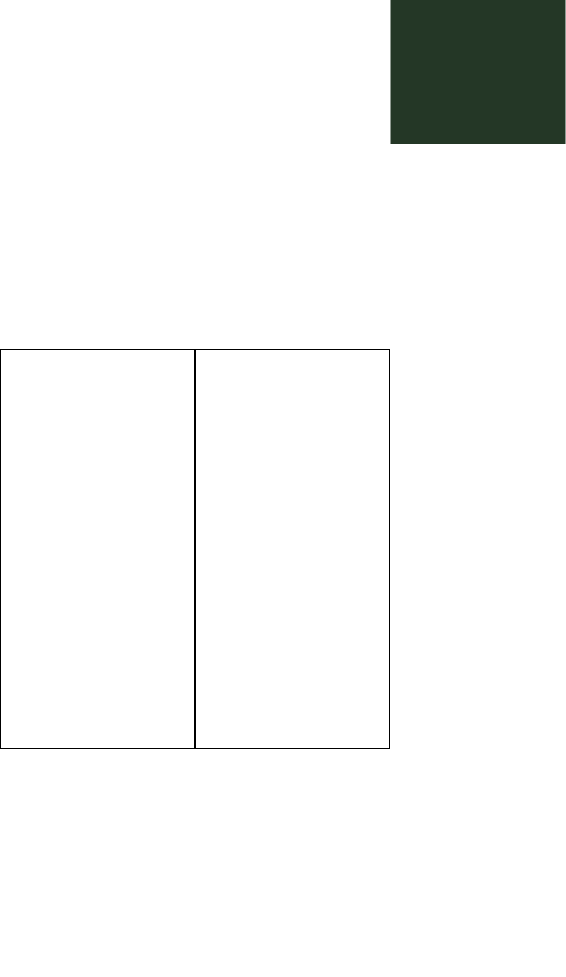
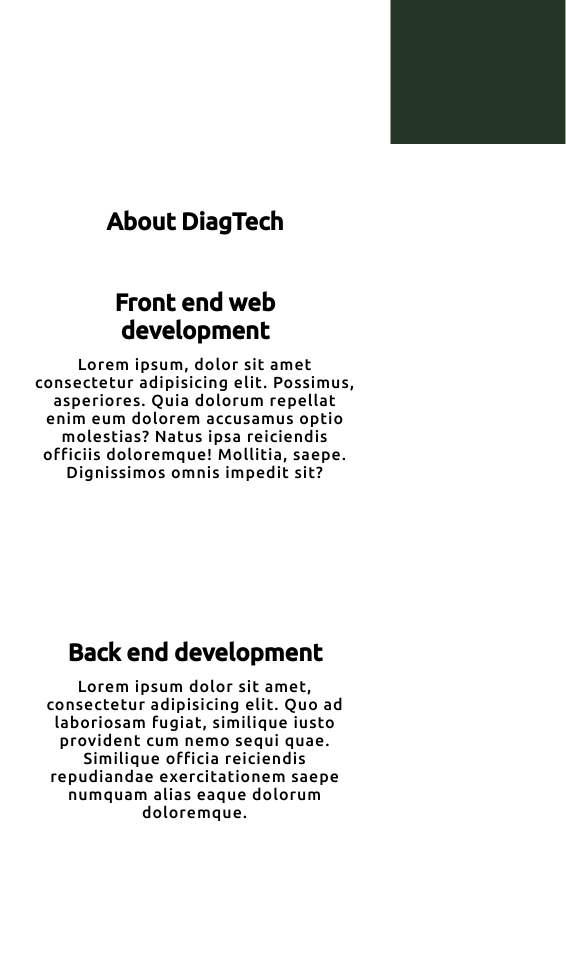
Before and after one commit to DJendryczka/nav-bar, a website: page index.html in a window 390 px wide. Shown: the part 700-1677 px from the top of the page, 566 px wide, since content can reach past the window. Drawn offline with Linux system fonts and the light colour scheme.

Commit message:
Fix of navbar toggle and responsive...

```diff
--- a/index.html
+++ b/index.html
@@ -15,7 +15,7 @@
         </div>
         <ul class="nav-links">
             <li><a href="#">HOME</a></li>
-            <li><a href="#">ABOUT</a></li>
+            <li><a href="#about">ABOUT</a></li>
             <li><a href="#">SERVICES</a></li>
             <li><a href="#">CONTACT</a></li>
         </ul>
@@ -31,9 +31,21 @@
         </div>
     </main>
     <section id="about">
-        <div class="card1"></div>
-        <div class="card1"></div>
+        <div class="boxtittle">
+            <h2>About DiagTech</h2>
+        </div>
+        <div class="cardbox">
+            <div class="card1">
+                <h2>Front end web development</h2>
+                <p>Lorem ipsum, dolor sit amet consectetur adipisicing elit. Possimus, asperiores. Quia dolorum repellat enim eum dolorem accusamus optio molestias? Natus ipsa reiciendis officiis doloremque! Mollitia, saepe. Dignissimos omnis impedit sit?</p>
+            </div>
+            <div class="card1">
+                <h2>Back end development</h2>
+                <p>Lorem ipsum dolor sit amet, consectetur adipisicing elit. Quo ad laboriosam fugiat, similique iusto provident cum nemo sequi quae. Similique officia reiciendis repudiandae exercitationem saepe numquam alias eaque dolorum doloremque.</p>
+            </div>
+        </div>
     </section>
+
     <section id="services">
 
     </section>
--- a/js/script.js
+++ b/js/script.js
@@ -16,6 +16,11 @@
         burger.classList.toggle('toggle');
     });
 
+    nav.addEventListener('click', () => {
+        nav.classList.toggle('nav-active');
+        burger.classList.toggle('toggle');
+    });
+
 
 }
 
--- a/sass/style.scss
+++ b/sass/style.scss
@@ -3,6 +3,17 @@
     padding: 0;
     box-sizing: border-box;
     font-family: 'Ubuntu', sans-serif;
+    scroll-behavior: smooth;
+}
+
+h2 {
+    text-align: center;
+    margin: 10px;
+}
+
+p {
+    text-align: center;
+    letter-spacing: 1px;
 }
 
 /* Navbar */
@@ -16,11 +27,14 @@
     align-items: center;
     position: sticky;
     top: 0;
+    z-index: 9999;
 }
 
 .logo {
     font-size: 1.6em;
+    transition: 0.5s;
 }
+
 
 .nav-links {
     display: flex;
@@ -71,6 +85,9 @@
         overflow-x: hidden;
     }
 
+    nav {
+        position: fixed;
+    }
 
     .nav-links {
         position: absolute;
@@ -120,7 +137,7 @@
 /* main */
 
 main {
-    height: 90vh;
+    height: 100vh;
     display: flex;
     justify-content: center;
     align-items: center;
@@ -138,14 +155,42 @@
 #about {
     height: 100vh;
     display: flex;
-    justify-content: space-evenly;
+    flex-direction: column;
     align-items: center;
+    justify-content: space-around;
+}
+
+.boxtittle {
+   margin-top: 40px;
+}
+
+.cardbox {
+    width: 85vw;
+    display: flex;
+    justify-content: space-around;
+    align-items: center;
+
+
 }
 
 .card1 {
-    width: 350px;
+    width: 360px;
     height: 400px;
-    border: 1px solid black;
+    margin: 5px 10px;
+
+}
+
+@media screen and (max-width: 869px) {
+    .cardbox {
+        flex-direction: column;
+    }
+
+    .card1 {
+        width: 320px;
+        height: 340px;
+        margin: 5px 10px;
+
+    }
 }
 
 /* Services */
```
Also changed, not shown: css/style.css, 1 other file.
